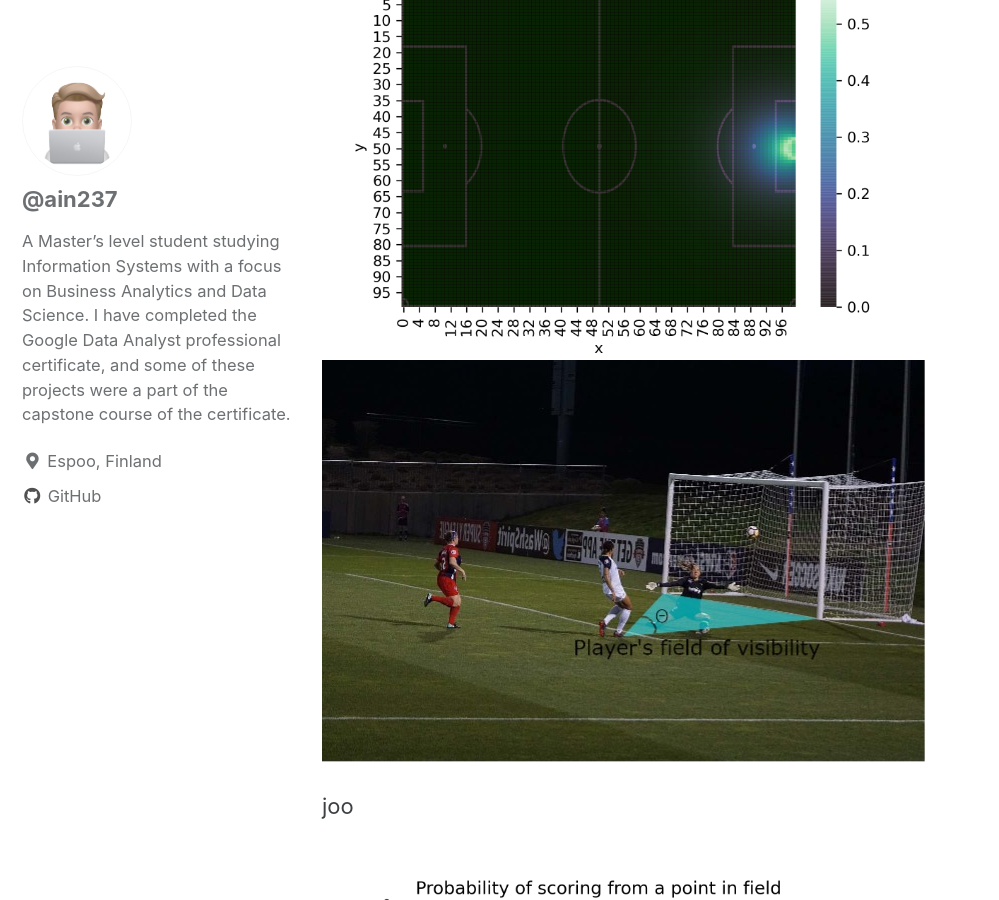
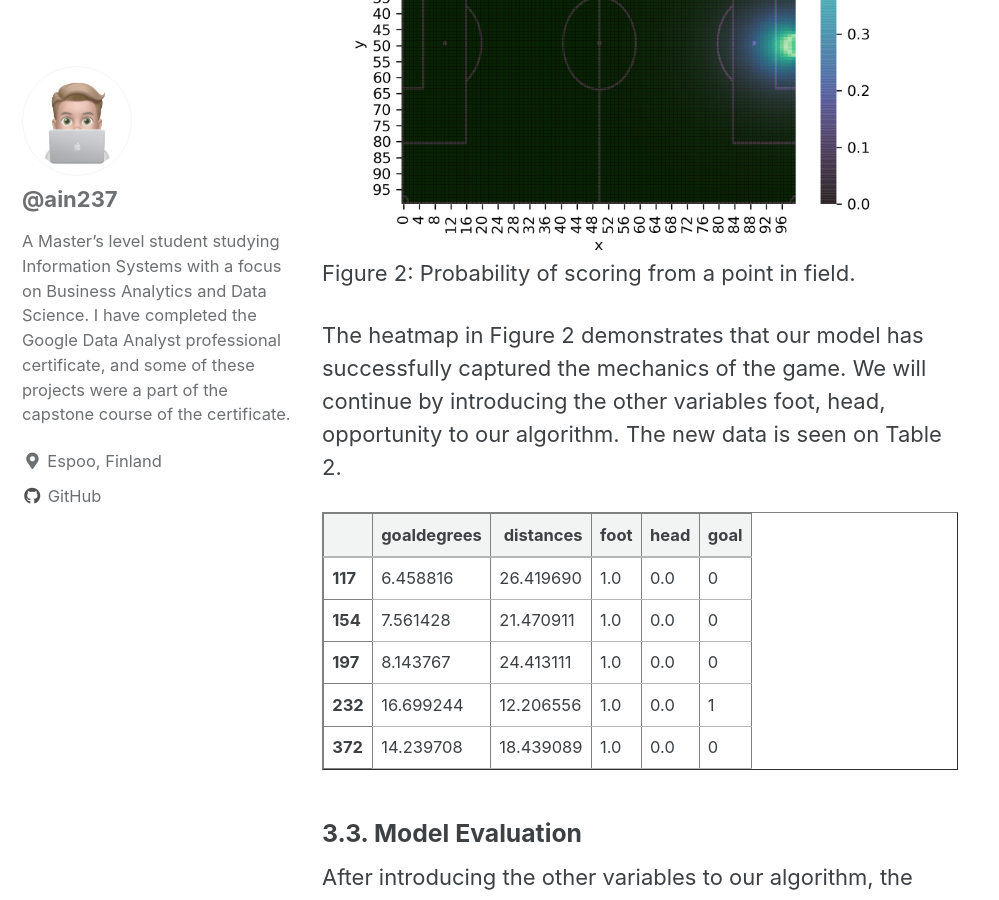
Before and after one commit to ain237/Portfolio, a Jekyll site: the page built from _posts/2021-08-01-xg-post.md, in a window 1280 px wide and 900 px high, scrolled down 4928 px. Shown: the whole window, without its empty margins (0-999 px from the left). Built offline with Jekyll 4.4.1, drawn with Linux system fonts in a browser that asks for light colours; cached includes are drawn as plain includes.

Commit message:
Update 2021-08-01-xg-post.md

```diff
--- a/_posts/2021-08-01-xg-post.md
+++ b/_posts/2021-08-01-xg-post.md
@@ -137,11 +135,7 @@ In order to see that our algorithm works well, we will attempt first to generate
 The first run with only x,y coordinates show the model to be 90.18% accurate. This seems sufficiently good. To understand whether the model understands the game mechanics, we will generate a heatmap in top of an image of a soccer field that shows the spots with high probability for scoring.
 
 ![Figure 2]({{"assets/xg-post/soccerfield.png" | relative_url }} "Figure 2: Probability of scoring from a point in field.")
-![Visibility angle of a player]({{"assets/xg-post/field_of_visibility.jpg" | relative_url }} "Figure 1: Visibility angle of a player ")
-
-joo
-
-![Visibility angle of a player]({{"assets/xg-post/soccerfield.png" | relative_url }} "Figure 1: Visibility angle of a player ")
+Figure 2: Probability of scoring from a point in field.
 
 
 The heatmap in Figure 2 demonstrates that our model has successfully captured the mechanics of the game. We will continue by introducing the other variables foot, head, opportunity to our algorithm. The new data is seen on Table 2.
```
Also changed, not shown: other parts of _posts/2021-08-01-xg-post.md (+0 -2 lines).
